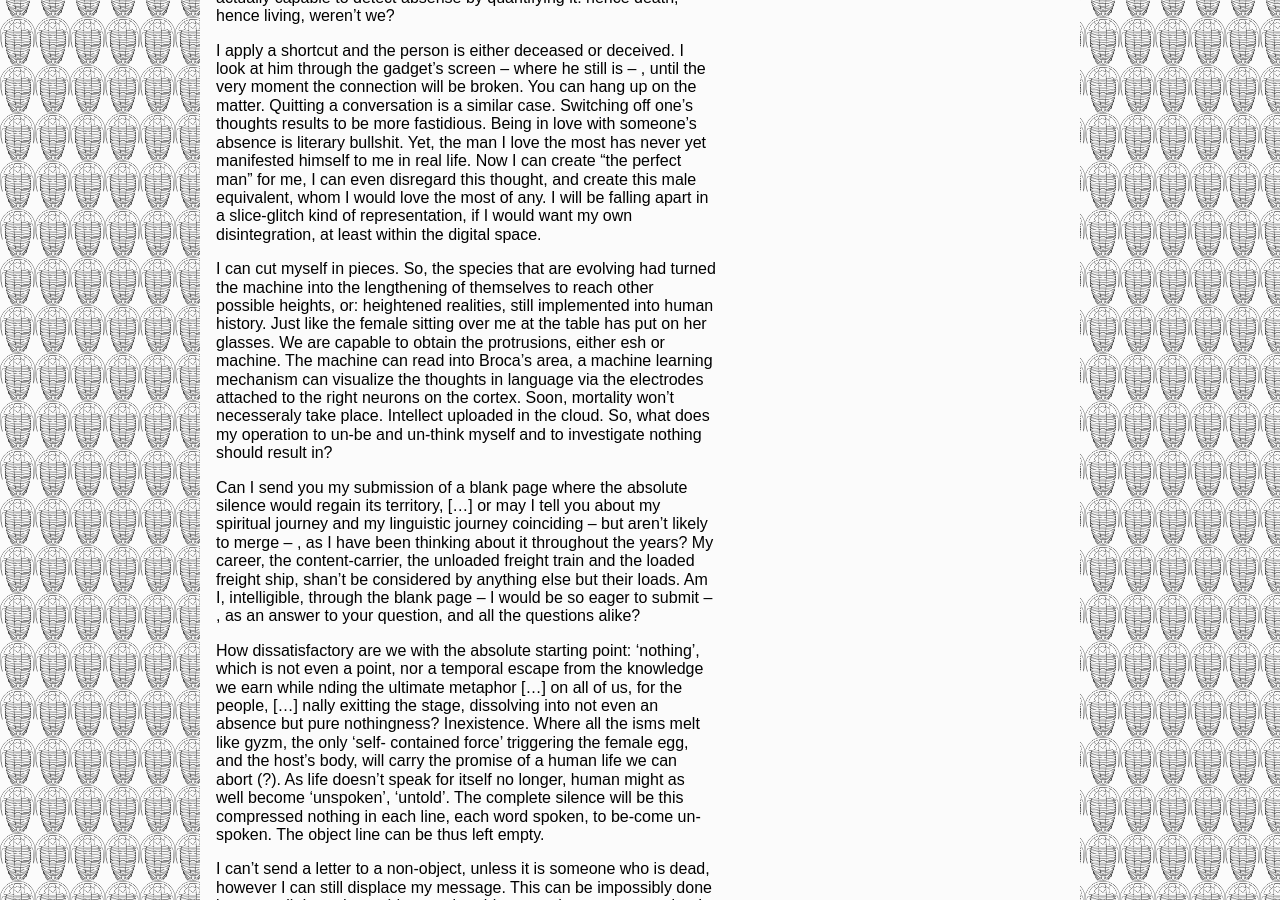
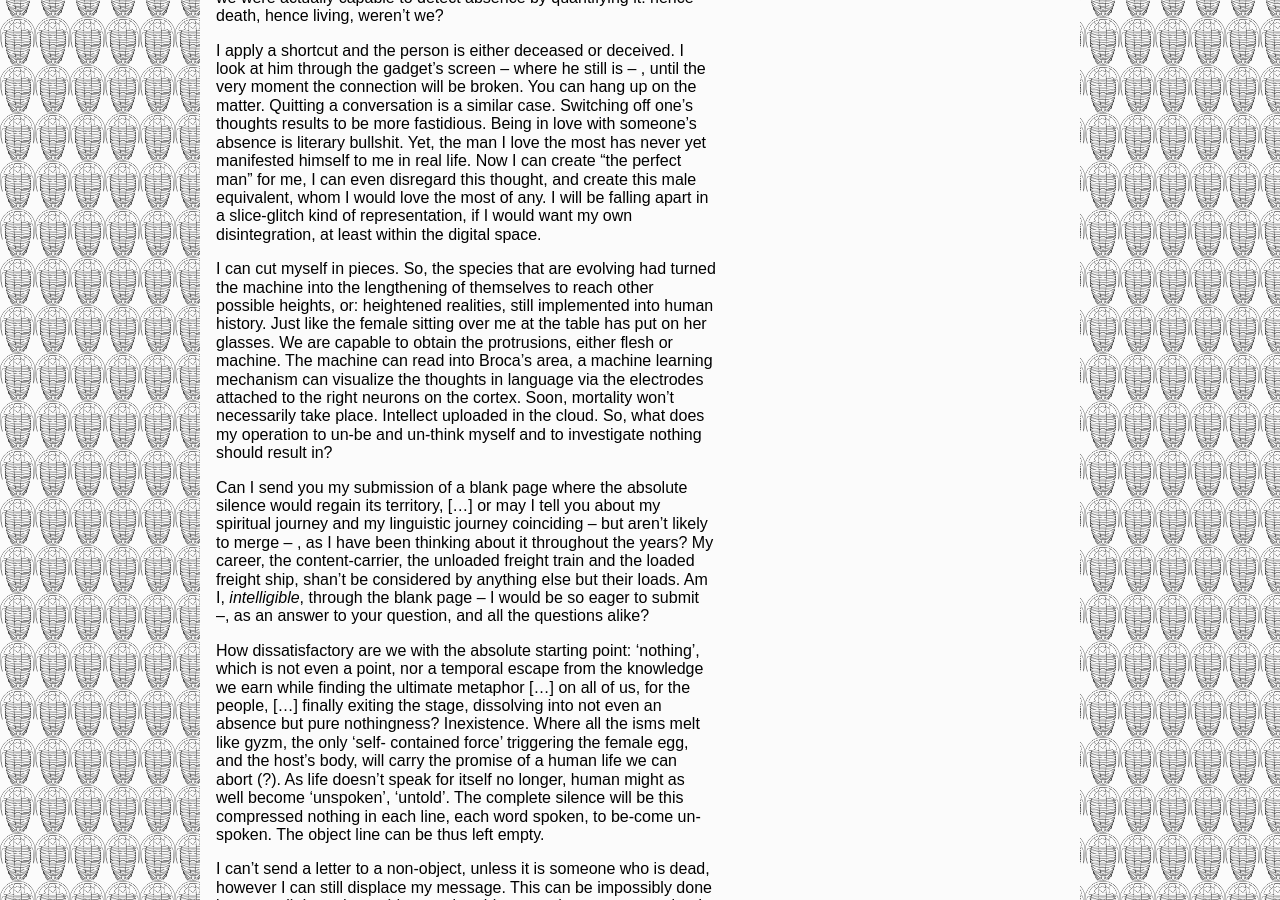
Before and after one commit to trilobite-poetry/trilobite-poetry.github.io, a Jekyll site: the page built from issues/_current/kobor.md, in a window 1280 px wide and 900 px high, scrolled down 4879 px. Built offline with Jekyll 4.4.1, drawn with Linux system fonts in a browser that asks for light colours; some of the changed text lies outside the part shown.

Commit message:
*more* kobor proofreading

```diff
--- a/issues/_current/kobor.md
+++ b/issues/_current/kobor.md
@@ -440,17 +440,17 @@
 {: .prose-block }
 
 The subject of my love got further compressed. The more I have
-detected his abscense, the more I fell for this nothingness, with
+detected his absence, the more I fell for this nothingness, with
 my masochistic trait turning into a habit. How can one so much
 love the 'nothing'? Michael, you, or I were developing or
 de-evolving ourselves into the faceless entities on a crumbling
 time-line, yet to be drawn on that which the graphic of the
 seismograph was registering as a graphic in real-time. The
 continental plates weren't more restless than our current
-society, which sticks out between . cm to cm from the Earth's
-surface -- with the tallest and the shortest human beings. Yet,
-we were actually capable to detect absense by quantifying it:
-hence death, hence living, weren't we?
+society, which sticks out between 54.6 cm to 272 cm from the
+Earth's surface -- with the tallest and the shortest human
+beings. Yet, we were actually capable to detect absence by
+quantifying it: hence death, hence living, weren't we?
 {: .prose-block }
 
 I apply a shortcut and the person is either deceased or deceived.
@@ -472,10 +472,10 @@
 other possible heights, or: heightened realities, still
 implemented into human history. Just like the female sitting over
 me at the table has put on her glasses. We are capable to obtain
-the protrusions, either esh or machine. The machine can read into
-Broca's area, a machine learning mechanism can visualize the
+the protrusions, either flesh or machine. The machine can read
+into Broca's area, a machine learning mechanism can visualize the
 thoughts in language via the electrodes attached to the right
-neurons on the cortex. Soon, mortality won't necesseraly take
+neurons on the cortex. Soon, mortality won't necessarily take
 place. Intellect uploaded in the cloud. So, what does my
 operation to un-be and un-think myself and to investigate nothing
 should result in?
@@ -487,15 +487,15 @@
 aren't likely to merge -- , as I have been thinking about it
 throughout the years? My career, the content-carrier, the
 unloaded freight train and the loaded freight ship, shan't be
-considered by anything else but their loads. Am I, intelligible,
-through the blank page -- I would be so eager to submit -- , as
+considered by anything else but their loads. Am I, *intelligible*,
+through the blank page -- I would be so eager to submit --, as
 an answer to your question, and all the questions alike?
 {: .prose-block }
 
 How dissatisfactory are we with the absolute starting point:
 'nothing', which is not even a point, nor a temporal escape from
-the knowledge we earn while nding the ultimate metaphor […] on
-all of us, for the people, […] nally exitting the stage,
+the knowledge we earn while finding the ultimate metaphor […] on
+all of us, for the people, […] finally exiting the stage,
 dissolving into not even an absence but pure nothingness?
 Inexistence. Where all the isms melt like gyzm, the only 'self-
 contained force' triggering the female egg, and the host's body,
@@ -512,10 +512,10 @@
 a message to, but I oddly don't need an addressee when I scribble
 a writing on the paper. Do I? Am I supposed to be read, and are
 you supposed to read me? How could all this information get lost,
-without being undone? The scrolls are rolling on the oor, and I
+without being undone? The scrolls are rolling on the floor, and I
 am rolling on top of them. My body is becoming text, as I unfold
 in the physical space taken and begrimed by the letters. I want
-to un-be me. I have no other choices left than to nally get rid
+to un-be me. I have no other choices left than to finally get rid
 of myself.
 {: .prose-block }
 
```
Also changed, not shown: other parts of issues/_current/kobor.md (+10 -10 lines).
